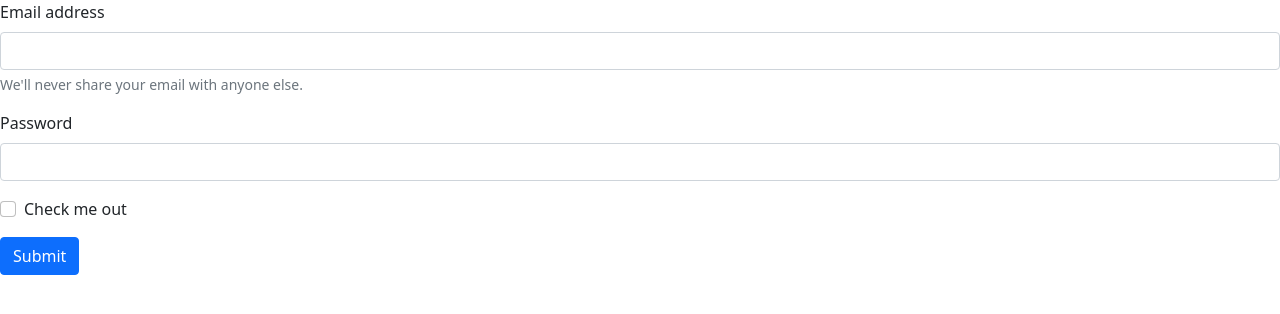
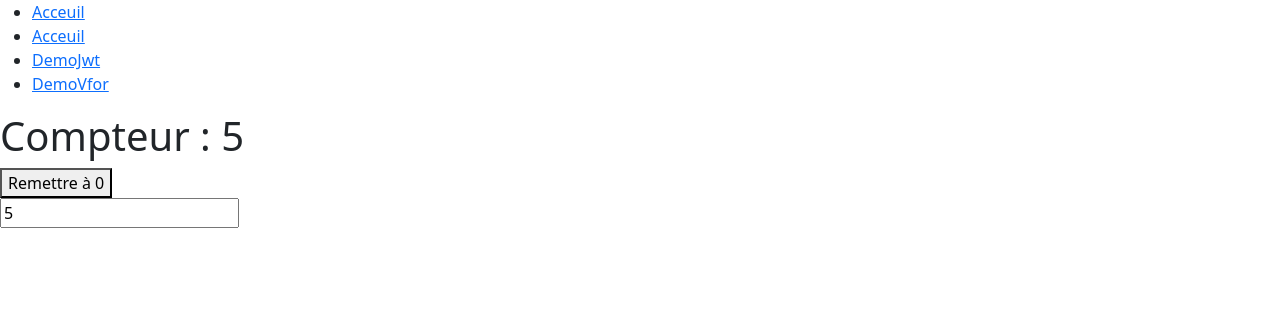
Before and after one commit to Bangerzzz/vuejour2, a Vue app: page / in a window 1280 px wide. Shown: the top 314 px of the page. Built offline with nearby package versions, Linux system fonts and the light colour scheme.

Commit message:
Routers-v-bind

```diff
--- a/package.json
+++ b/package.json
@@ -12,7 +12,8 @@
   "dependencies": {
     "bootstrap": "^5.1.3",
     "jose": "^4.8.1",
-    "vue": "^3.2.36"
+    "vue": "^3.2.36",
+    "vue-router": "^4.0.15"
   },
   "devDependencies": {
     "@vitejs/plugin-vue": "^2.3.3",
--- a/src/App.vue
+++ b/src/App.vue
@@ -4,26 +4,19 @@
   // import DemoVfor from "./components/DemoVfor.vue";
   // import DemoVif from "./components/DemoVif.vue";
   import {ref} from "vue";
-  const badPasword = ref(false)
+
 </script>
 
 <template>
-  <form @submit.prevent="badPasword=true">
-    <div class="mb-3">
-      <label for="exampleInputEmail1" class="form-label">Email address</label>
-      <input type="email" class="form-control" id="exampleInputEmail1" aria-describedby="emailHelp">
-      <div id="emailHelp" class="form-text">We'll never share your email with anyone else.</div>
-    </div>
-    <div class="mb-3">
-      <label for="exampleInputPassword1" class="form-label" :class="{'text-danger':badPasword}">Password</label>
-      <input type="password" class="form-control" id="exampleInputPassword1">
-    </div>
-    <div class="mb-3 form-check">
-      <input type="checkbox" class="form-check-input" id="exampleCheck1">
-      <label class="form-check-label" for="exampleCheck1">Check me out</label>
-    </div>
-    <button type="submit" class="btn btn-primary">Submit</button>
-  </form>
+  <nav>
+    <ul>
+      <li><RouterLink to="/">Acceuil</RouterLink></li>
+      <li><RouterLink :to="{name: 'acceuil'}">Acceuil</RouterLink></li>
+      <li><RouterLink :to="{name: 'DemoJwt'}">DemoJwt</RouterLink></li>
+      <li><RouterLink :to="{name: 'DemoVfor'}">DemoVfor</RouterLink></li>
+    </ul>
+  </nav>
+  <router-view></router-view>
 </template>
 
 <style>
--- a/src/main.js
+++ b/src/main.js
@@ -1,4 +1,5 @@
 import { createApp } from 'vue'
 import App from './App.vue'
+import router from '@/router'
 
-createApp(App).mount('#app')
+createApp(App).use(router).mount('#app');
--- /dev/null
+++ b/src/router.js
@@ -0,0 +1,27 @@
+import { createWebHistory, createRouter } from "vue-router";
+import Compteur from "./components/Compteur.vue";
+import DemoJwt from "./components/DemoJwt.vue";
+import DemoVfor from "./components/DemoVfor.vue";
+
+const router = createRouter({
+    history: createWebHistory(),
+    routes:[
+        {
+            path: "/",
+            name:"acceuil",
+            component: Compteur
+        },
+        {
+            path: "/DemoVfor",
+            name: "DemoVfor",
+            component: DemoVfor
+        },
+        {
+            path: "/DemoJwt",
+            name: "DemoJwt",
+            component: DemoJwt
+        }
+    ]
+})
+
+export default router;
```
Also changed, not shown: 1 other file (tests, documents, lock files or other folders).
